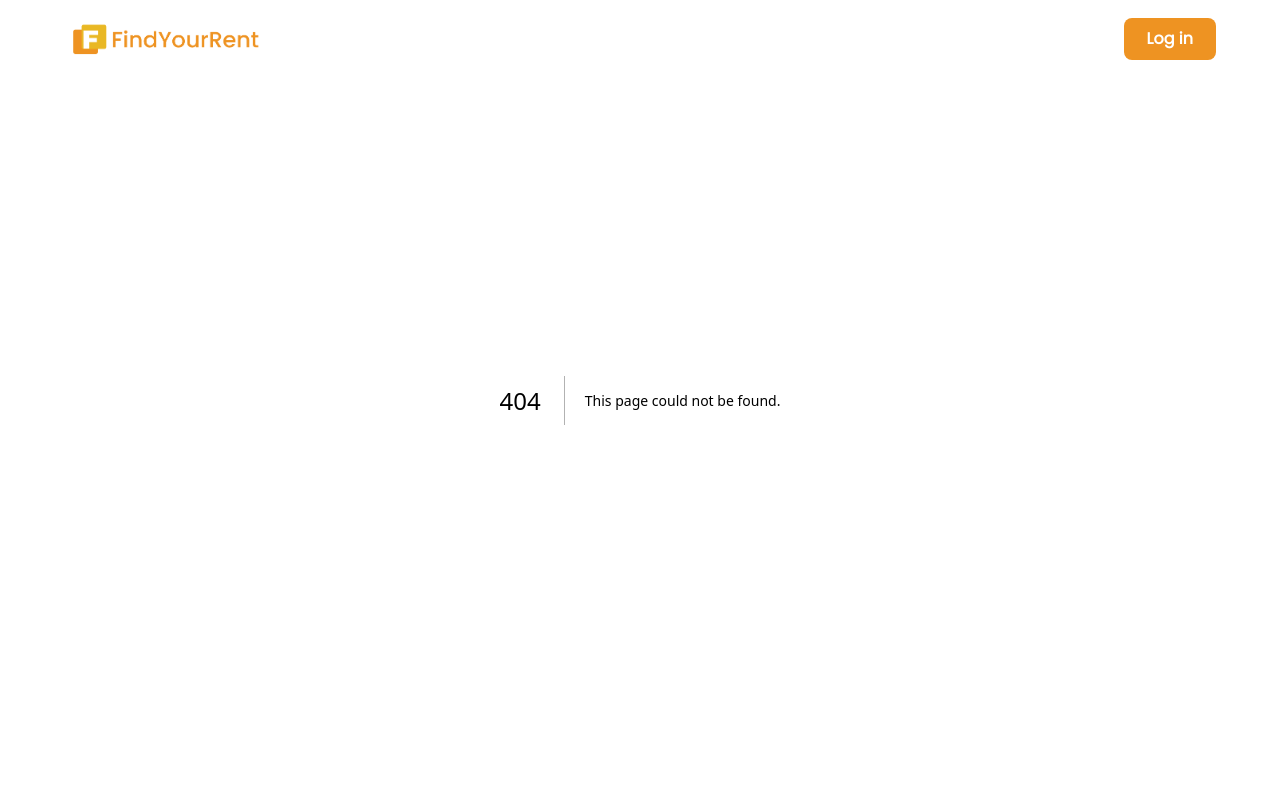
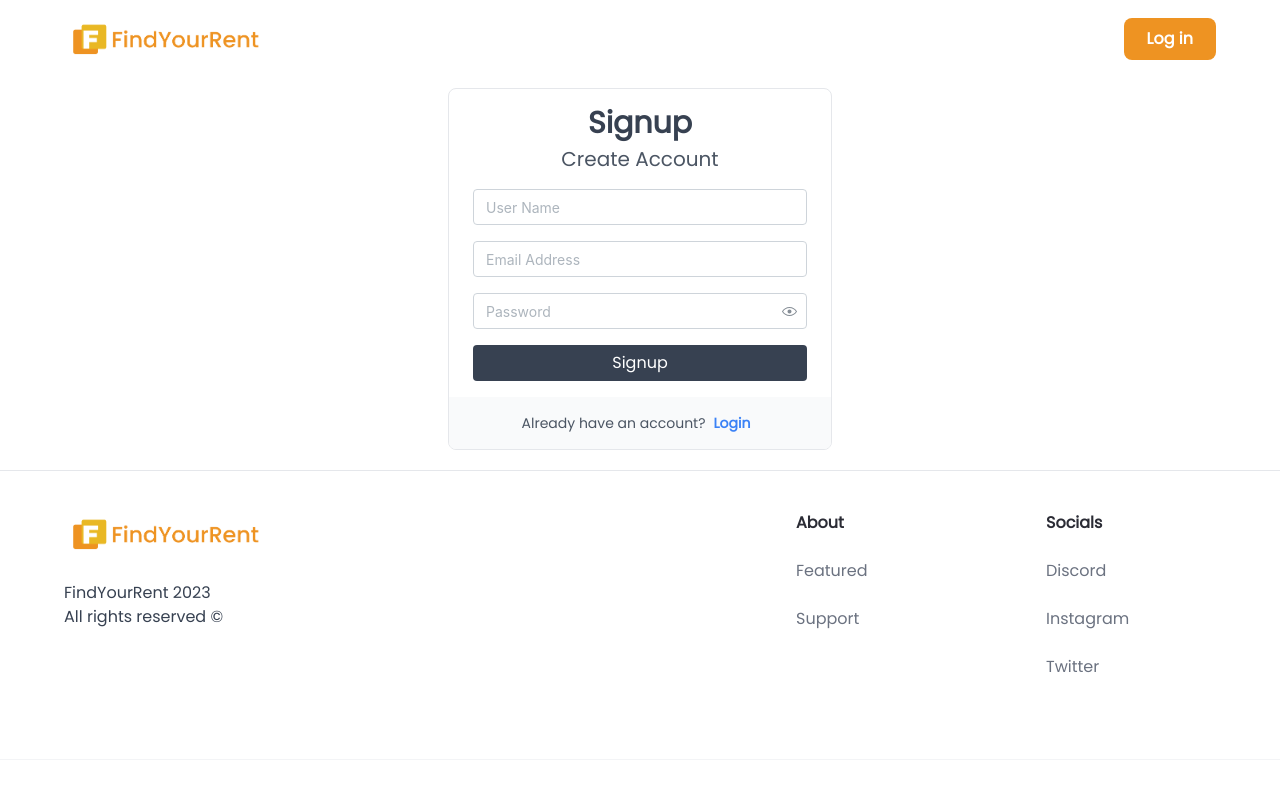
Before and after one commit to Prathamesh-B/find-your-rent, a Next.js app: page /signup in a window 1280 px wide. Before the commit this address had no page. Shown: the top 800 px of the page. Built offline with nearby package versions, Linux system fonts and the light colour scheme.

Commit message:
Add signup page

```diff
--- /dev/null
+++ b/app/signup/page.js
@@ -0,0 +1,120 @@
+"use client"
+
+import { useState, useEffect } from 'react'
+import Link from 'next/link'
+import { useRouter } from 'next/navigation';
+import { PasswordInput, Input } from '@mantine/core';
+import { showNotification, updateNotification } from '@mantine/notifications';
+// import { MdOutlineDone, MdOutlineClose } from "react-icons/md";
+
+const Signup = () => {
+    const router = useRouter()
+    useEffect(() => {
+        if (localStorage.getItem('token')) {
+            router.push("/");
+        }
+    }, [])
+    const [credentials, setCredentials] = useState({ username: "", email: "", password: "" })
+    const handleSubmit = async (e) => {
+        e.preventDefault();
+        const response = await fetch("api/auth/signup", {
+            method: 'POST',
+            headers: {
+                'Content-Type': 'application/json'
+            },
+            body: JSON.stringify({ username: credentials.username, email: credentials.email, password: credentials.password })
+        });
+        const json = await response.json()
+        if (json.success) {
+            // Save the auth token and redirect
+            localStorage.setItem('token', json.authtoken);
+            updateNotification({
+                id: 'signin',
+                color: 'green',
+                autoClose: 5000,
+                // icon: <MdOutlineDone />,
+                title: "Done",
+                message: 'Account Created Successfully',
+                loading: false,
+            })
+            router.push("/");
+        }
+        else {
+            updateNotification({
+                id: 'signin',
+                color: 'red',
+                autoClose: 5000,
+                // icon: <MdOutlineClose />,
+                title: "Error",
+                message: 'Account with this email already exists',
+                loading: false,
+            })
+        }
+    }
+    const onChange = (e) => {
+        setCredentials({ ...credentials, [e.target.name]: e.target.value })
+    }
+
+    return (
+        <>
+            <div className="py-4" />
+            <div className="mt-14 w-auto max-w-sm mx-auto overflow-hidden bg-white border rounded-lg">
+                <div className="px-6 py-4">
+                    <h2 className="text-3xl font-bold text-center text-gray-700">Signup</h2>
+                    <h3 className="mt-1 text-xl font-medium text-center text-gray-600">Create Account</h3>
+                    <form onSubmit={(e) => {
+                        handleSubmit(e);
+                        showNotification({
+                            id: 'signin',
+                            autoClose: false,
+                            disallowClose: true,
+                            color: 'cyan',
+                            title: "Loding",
+                            message: 'Creating New Account',
+                            loading: true,
+                        })
+                    }} >
+                        <div className="w-full mt-4">
+                            {/* <input className="block w-full px-4 py-2 mt-2 text-gray-700 placeholder-gray-500 bg-white border rounded-md dark:bg-gray-800 dark:border-gray-600 dark:placeholder-gray-400 focus:border-blue-400 dark:focus:border-blue-300 focus:ring-opacity-40 focus:outline-none focus:ring focus:ring-blue-300" name="email" type="email" placeholder="Email Address" required onChange={onChange} /> */}
+                            <Input
+                                variant="default"
+                                name="username"
+                                placeholder="User Name"
+                                required
+                                onChange={onChange} />
+                        </div>
+                        <div className="w-full mt-4">
+                            {/* <input className="block w-full px-4 py-2 mt-2 text-gray-700 placeholder-gray-500 bg-white border rounded-md dark:bg-gray-800 dark:border-gray-600 dark:placeholder-gray-400 focus:border-blue-400 dark:focus:border-blue-300 focus:ring-opacity-40 focus:outline-none focus:ring focus:ring-blue-300" name="email" type="email" placeholder="Email Address" required onChange={onChange} /> */}
+                            <Input
+                                variant="default"
+                                name="email"
+                                type="email"
+                                placeholder="Email Address"
+                                required
+                                onChange={onChange} />
+                        </div>
+                        <div className="w-full mt-4">
+                            {/* <input className="block w-full px-4 py-2 mt-2 text-gray-700 placeholder-gray-500 bg-white border rounded-md dark:bg-gray-800 dark:border-gray-600 dark:placeholder-gray-400 focus:border-blue-400 dark:focus:border-blue-300 focus:ring-opacity-40 focus:outline-none focus:ring focus:ring-blue-300" name="password" type="password" placeholder="Password" required minLength={3} maxLength={16} onChange={onChange} /> */}
+                            <PasswordInput
+                                name="password"
+                                minLength={3}
+                                maxLength={16}
+                                onChange={onChange}
+                                placeholder="Password"
+                                required
+                            />
+                        </div>
+                        <button className="mt-4 w-full px-4 py-2 leading-5 text-white transition-colors duration-200 transform bg-gray-700 rounded hover:bg-gray-600 focus:outline-none" type="submit">Signup</button>
+                    </form>
+                </div>
+
+                <div className="flex items-center justify-center py-4 text-center bg-gray-50">
+                    <span className="text-sm text-gray-600">Already have an account? </span>
+                    <Link href={"/login"} legacyBehavior><a className="mx-2 text-sm font-bold text-blue-500 hover:underline">Login</a></Link>
+                </div>
+            </div>
+        </>
+    )
+}
+
+export default Signup
```
